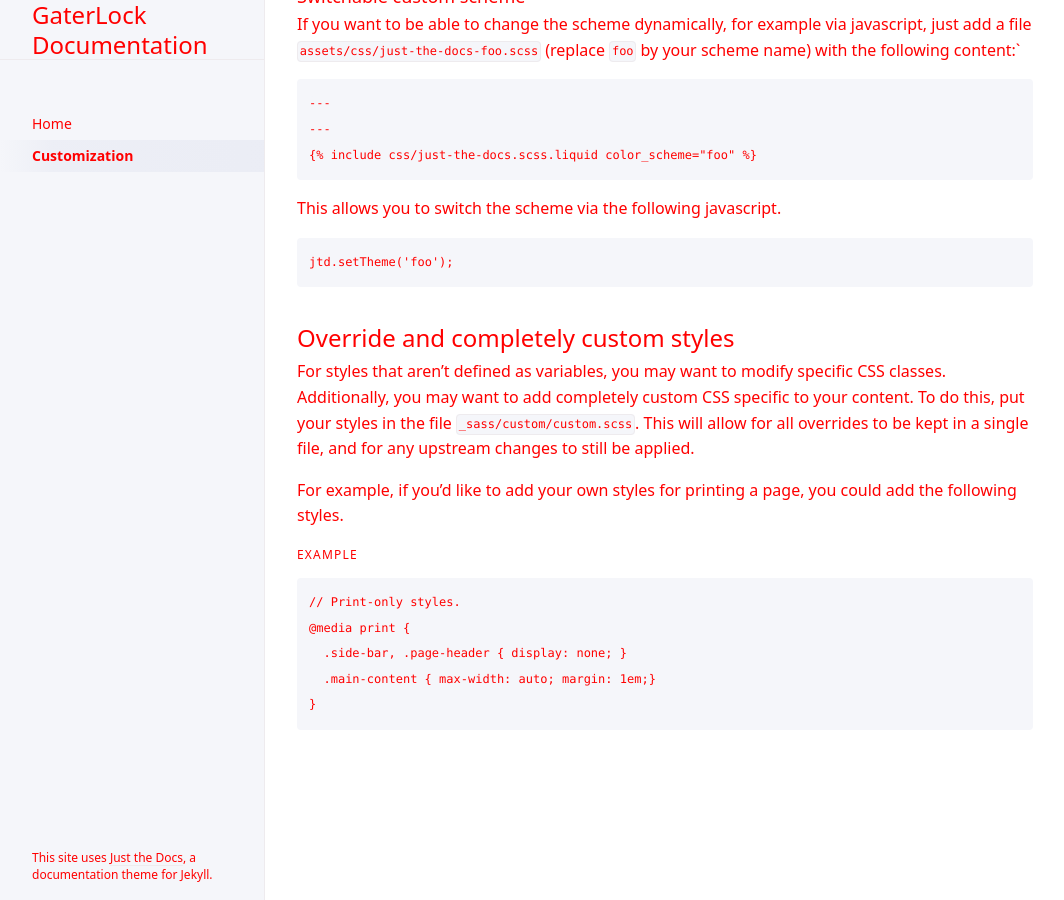
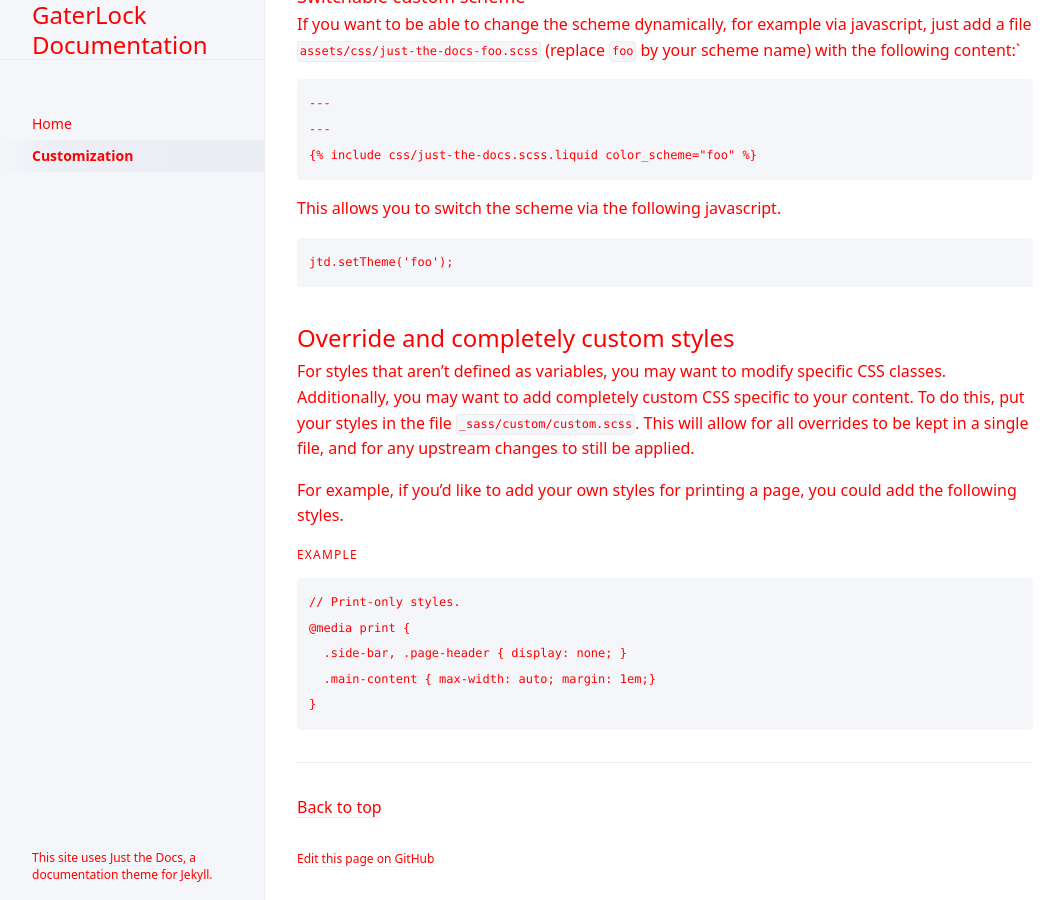
Before and after one commit to GaterLock/gaterlock.github.io, a Jekyll site: the page built from docs/customization.md, in a window 1280 px wide and 900 px high, scrolled down 1417 px. Shown: the whole window, without its empty margins (107-1171 px from the left). Built offline with Jekyll 4.4.1, drawn with Linux system fonts in a browser that asks for light colours; part of the change alters nothing that is shown.

```diff
--- a/_config.yml
+++ b/_config.yml
@@ -3,6 +3,8 @@ remote_theme: pmarsceill/just-the-docs
 
 # Color scheme currently only supports "dark", "light"/nil (default), or a custom scheme that you define
 color_scheme: nil
+
+permalink: pretty
 
 # Enable or disable the site search
 # Supports true (default) or false
@@ -30,3 +32,47 @@ search:
   # Enable or disable the search button that appears in the bottom right corner of every page
   # Supports true or false (default)
   button: false
+
+# Enable or disable heading anchors
+heading_anchors: true
+# Aux links for the upper right navigation
+# aux_links:
+# "Just the Docs on GitHub":
+# - "//github.com/pmarsceill/just-the-docs"
+
+# Sort order for navigation links
+# nav_sort: case_insensitive # default, equivalent to nil
+
+# Back to top link
+back_to_top: true
+back_to_top_text: "Back to top"
+
+# Footer last edited timestamp
+last_edit_timestamp: true # show or hide edit time - page must have `last_modified_date` defined in the frontmatter
+last_edit_time_format: "%b %e %Y at %I:%M %p" # uses ruby's time format: https://ruby-doc.org/stdlib-2.7.0/libdoc/time/rdoc/Time.html
+
+# Footer "Edit this page on GitHub" link text
+gh_edit_link: true # show or hide edit this page link
+gh_edit_link_text: "Edit this page on GitHub"
+gh_edit_repository: "https://github.com/GaterLock/gaterlock.github.io" # the github URL for your repo
+gh_edit_branch: "main" # the branch that your docs is served from
+# gh_edit_source: docs # the source that your files originate from
+gh_edit_view_mode: "tree" # "tree" or "edit" if you want the user to jump into the editor immediately
+
+plugins:
+  - jekyll-seo-tag
+
+kramdown:
+  syntax_highlighter_opts:
+    block:
+      line_numbers: false
+
+compress_html:
+  clippings: all
+  comments: all
+  endings: all
+  startings: []
+  blanklines: false
+  profile: false
+  # ignore:
+  #   envs: all
```
